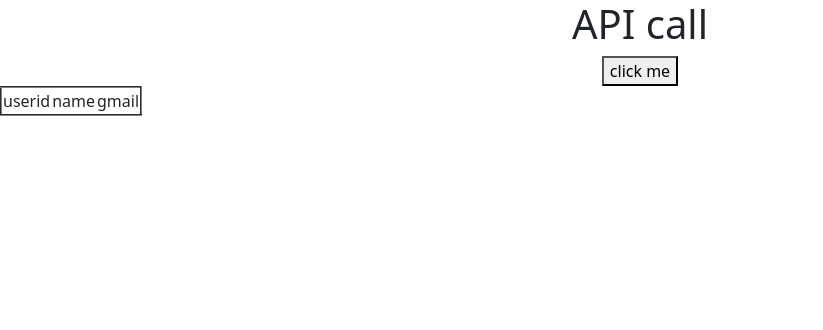
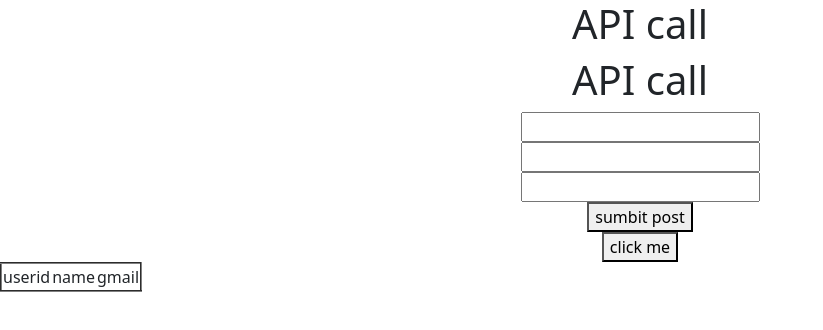
Before and after one commit to Guri1624/fundamental_of_react, a React (Create React App) app: page / in a window 1280 px wide. Shown: the top 330 px of the page, without its empty margins (0-823 px from the left). Built offline with nearby package versions, Linux system fonts and the light colour scheme.

Commit message:
post and get mixc

```diff
--- a/src/App.js
+++ b/src/App.js
@@ -4,12 +4,11 @@ import './App.css';
 import React, { useEffect, useState } from 'react'
 function App()
 {
+     const [id1,setId1]=useState("");
+     const [name1,setName1]=useState("");
+     const [email1,setEmail1]=useState("");
      const [data,setData]=useState([]);
         let record;
-     useEffect(()=>{
-
-
-     },[])
 
      function abcd(){
           fetch ("https://jsonplaceholder.typicode.com/users").then((result)=>{
@@ -18,24 +17,46 @@ function App()
                setData(resp)
                })
           })
-          console.warn(data);
-
+          // console.warn(data);
      }
         console.warn("======== ",data);
-
          function deletuser(id)
           {
                fetch(`https://jsonplaceholder.typicode.com/users/${id}`,{
                method:'DELETE'
                }).then((result)=>{
                     result.json().then((resp)=>{
-                         console.warn(resp)
+                         // console.warn(resp)
                          })
                })
+          }
+          function Apipost()
+          {
+                  console.warn(id1,name1,email1);
+                  let data ={id1,name1,email1};
+                  fetch("https://jsonplaceholder.typicode.com/users",{
+                   method:"POST",
+                   headers:{
+                    'Accept':'application/json',
+                    'Content-type':'appplication/json'
+                   },
+                   body:JSON.stringify(data)
+               }).then((result)=>{
+                    result.json().then((resp)=>{
+                     console.warn("resp",resp)
+                    }
+                    )
+               }
+               )
           }
           return(
                    <div className='App'>
                <h1>API call</h1>
+                    <h1>API call</h1>
+                    <input type="text" value={id1} onChange={(e)=>{setId1(e.target.value)}} id1='id'/><br/>
+                    <input type="text"  value={name1}  onChange={(e)=>{setName1(e.target.value)}} name1='name'/><br/>
+                    <input type="text"  value={email1}  onChange={(e)=>{setEmail1(e.target.value)}}  email1='email'/><br/>
+                    <button onClick={()=>Apipost()}>sumbit post</button><br/>
                     <button onClick={()=>abcd()}>click me </button>
                     <table  border="2">
                          <tbody>
@@ -51,126 +72,39 @@ function App()
                                         <td>{item.email}</td>
                                         <td><button onClick={()=>deletuser(item.id)}>delete</button></td>
                                    </tr>
-
                                    )
                               }
                          </tbody>
-
-
                     </table>
-
                     </div>
                )
 
+}
 
-
-
-
-}
   export default App;
 
 
 
 
+  // <button onClick={()=>abcd()}>click me </button>
+          //      <div>
 
-
-
-
-
-
-
-
-
-
-
-
-
-
-
-
-
-
-
-
-
-
-
-
-
-
-
-
-
-
-
-
-
-
-
-
-
-
-
-
-
-
-
-
-
-
-
-
-
-
-
-
-
-
-
-
-
-
-
-
-
-
-
-
-
-
-
-
-
-
-
-
-
-
-
-
-
-
-
-
-
-
-
-
-
-
-
-
-
-
-
-
-
-
-
-
-
- // <div className="App" style={{
-          //      backgroundImage: 'url("https://media.geeksforgeeks.org/'+
-          //      'wp-content/uploads/20201221222410/download3.png")',
-
-          //      }}>
+          //     <table  border="2">
+          //           <tbody>
+          //                <tr>
+          //                     <td>userid</td>
+          //                     <td>name</td>
+          //                     <td>gmail</td>
+          //                </tr>
+          //                { data.map((item,i)=>
+          //                     <tr key={i}>
+          //                          <td>{item.id}</td>
+          //                          <td>{item.name}</td>
+          //                          <td>{item.email}</td>
+          //                          <td><button onClick={()=>deletuser(item.id)}>delete</button></td>
+          //                     </tr>
+          //                )
+          //                }
+          //           </tbody>
+          //      </table>
+          //      </div>
```
Lines whose indentation alone changed are shown as unchanged.
